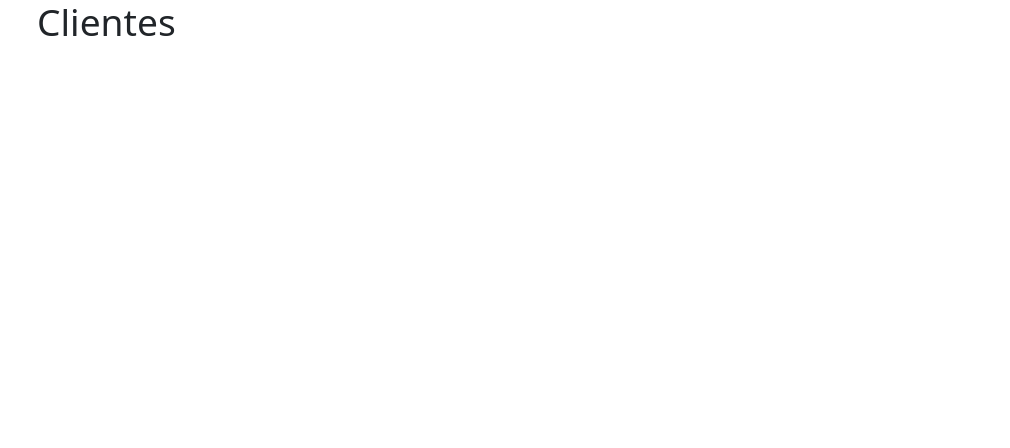
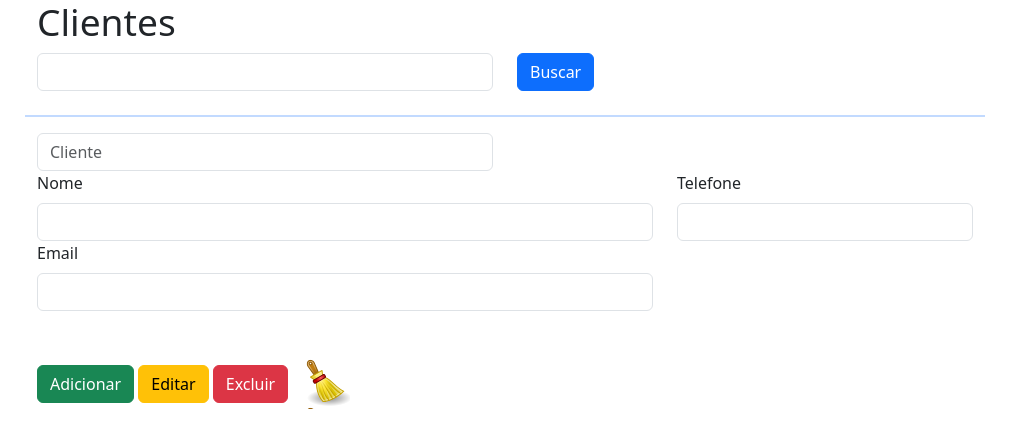
Before and after one commit to saulogomesdocarmo/conest, an Electron app: page src/views/clientes.html in a window 1010 px wide. Drawn offline with Linux system fonts and the light colour scheme.

Commit message:
adição do banco de dados e criação da interface do cliente

```diff
--- a/database.js
+++ b/database.js
@@ -4,7 +4,7 @@
 const mongoose = require('mongoose')
 
 // Definir URL e a autenticação do banco de dados
-const url = 'mongodb+srv://admin:123SENAC@clusterconest.xqzwa.mongodb.net/'
+const url = 'mongodb+srv://admin:123SENAC@clusterconest.xqzwa.mongodb.net/' // se for uma rede local com swit - não sera URL, será um IP
 
 // Status de conexão (ícone de conexão)
 let isConnected = false
--- a/preload.js
+++ b/preload.js
@@ -3,6 +3,9 @@
  */
 
 const { contextBridge, ipcRenderer } = require('electron')
+
+// estabelecer a conexão com o banco (pedido para o main)
+ipcRenderer.send('db-connect')
 
 // processos de comunicação entre renderer e main
 contextBridge.exposeInMainWorld('api', {
--- a/src/public/css/style.css
+++ b/src/public/css/style.css
@@ -1,14 +1,23 @@
-
 /* Botões */
-.button img{
+.button img {
     margin: 50px 15px 25px 15px;
     padding: 5px;
     border: 1px solid #e8e8e8;
     cursor: pointer;
 }
 
+/* Botão Reset */
+#btnReset {
+    width: 50px;
+    height: 50px;
+    background-image: url('../img/clear.png');
+    border: none;
+    cursor: pointer;
+    margin-left: 10px;
+}
+
 /* Rodapé */
-footer{
+footer {
     background-color: #007acc;
     width: 100%;
     height: 40px;
@@ -26,6 +35,6 @@ footer p {
 
 }
 
-footer img{
+footer img {
     margin-right: 10px;
 }
--- a/src/views/clientes.html
+++ b/src/views/clientes.html
@@ -14,6 +14,54 @@
         <h1>Clientes</h1>
     </div>
 
+    <div class="container">
+        <form id="frmClient" class="mt-2 row gl-3">
+            <!-- Buscar Cliente -->
+            <div class="col-md-6">
+                <input type="text" class="form-control" id="inputSearch" maxlength="30" spellcheck="false">
+            </div>
+
+            <div class="col-md-4">
+                <button class="btn btn-primary" id="btnRead">Buscar</button>
+            </div>
+            <hr class="mt-4 border-primary border -1">
+
+            <!-- Id do Cliente (oculto) -->
+
+            <div class="col-md-6" id="idClient">
+                <input class="form-control" type="text" id="inputClient" placeholder="Cliente">
+            </div>
+
+            <!-- Nome do Cliente -->
+            <div class="col-md-8">
+                <label for="inputNomeClient" class="form-label">Nome</label>
+                <input class="form-control" type="tel" id="inputNomeClient" spellcheck="false" required maxlength="50">
+            </div>
+
+            <!-- Fone -->
+            <div class="col-md-4">
+                <label for="inputPhoneClient" class="form-label">Telefone</label>
+                <input class="form-control" type="tel" id="inputPhoneClient" spellcheck="false" required maxlength="15">
+            </div>
+
+            <!-- Email -->
+            <div class="col-md-8">
+                <label for="inputEmailClient" class="form-label">Email</label>
+                <input class="form-control" type="email" id="inputEmailClient" required maxlength="50">
+            </div>
+
+            <!-- Botões -->
+            <div class="mt-5">
+                <button type="submit" class="btn btn-success" id="btnCreat">Adicionar</button>
+                <button type="submit" class="btn btn-warning" id="btnUpdate">Editar</button>
+                <button type="submit" class="btn btn-danger" id="btnDelete">Excluir</button>
+                <button type="reset" class="btn" id="btnReset"><img src="" alt=""></button>
+            </div>
+        </form>
+    </div>
+
+
+
     <script src="../public/js/bootstrap.min.js"></script>
     <script src="clientes.js"></script>
 </body>
```
Also changed, not shown: main.js (+18 -1 lines).
